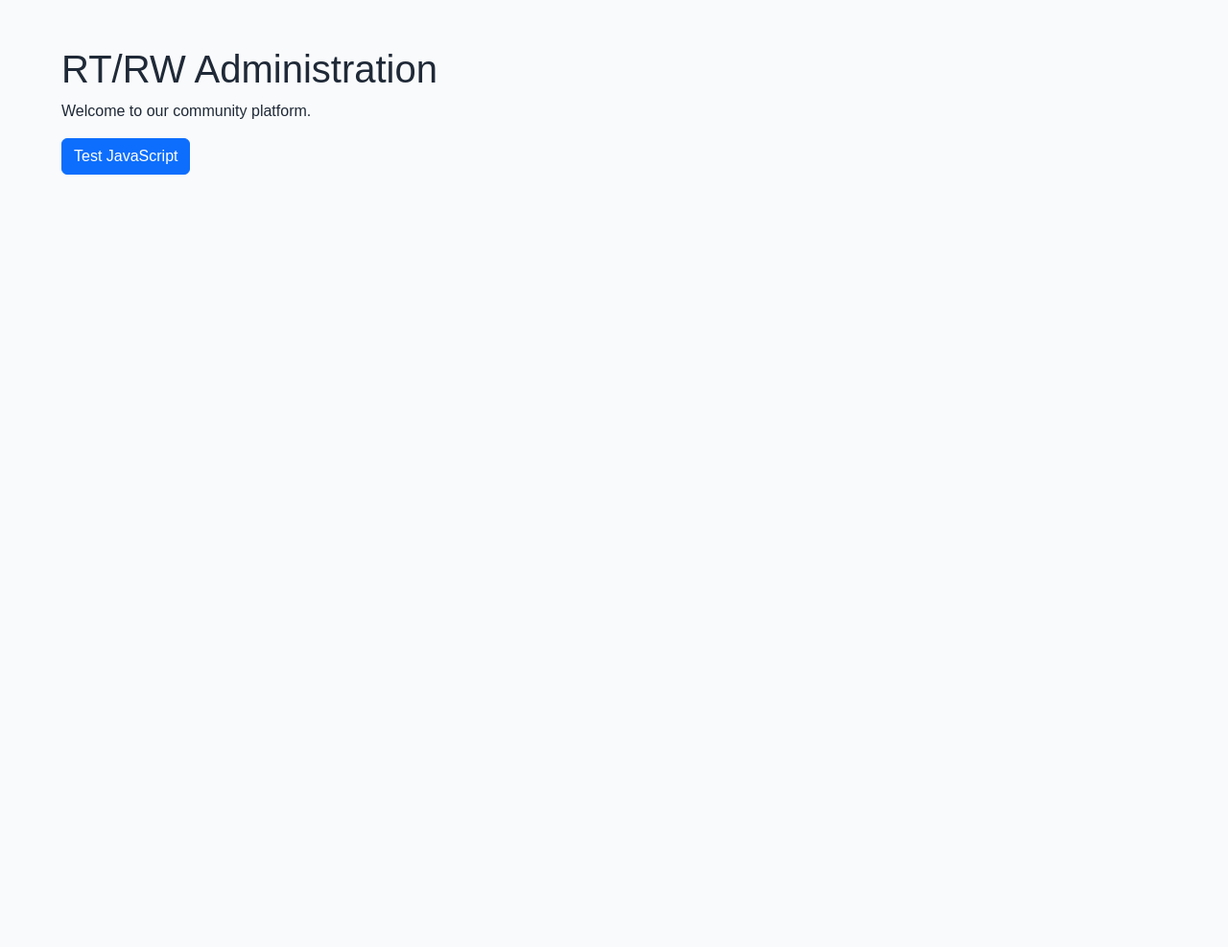
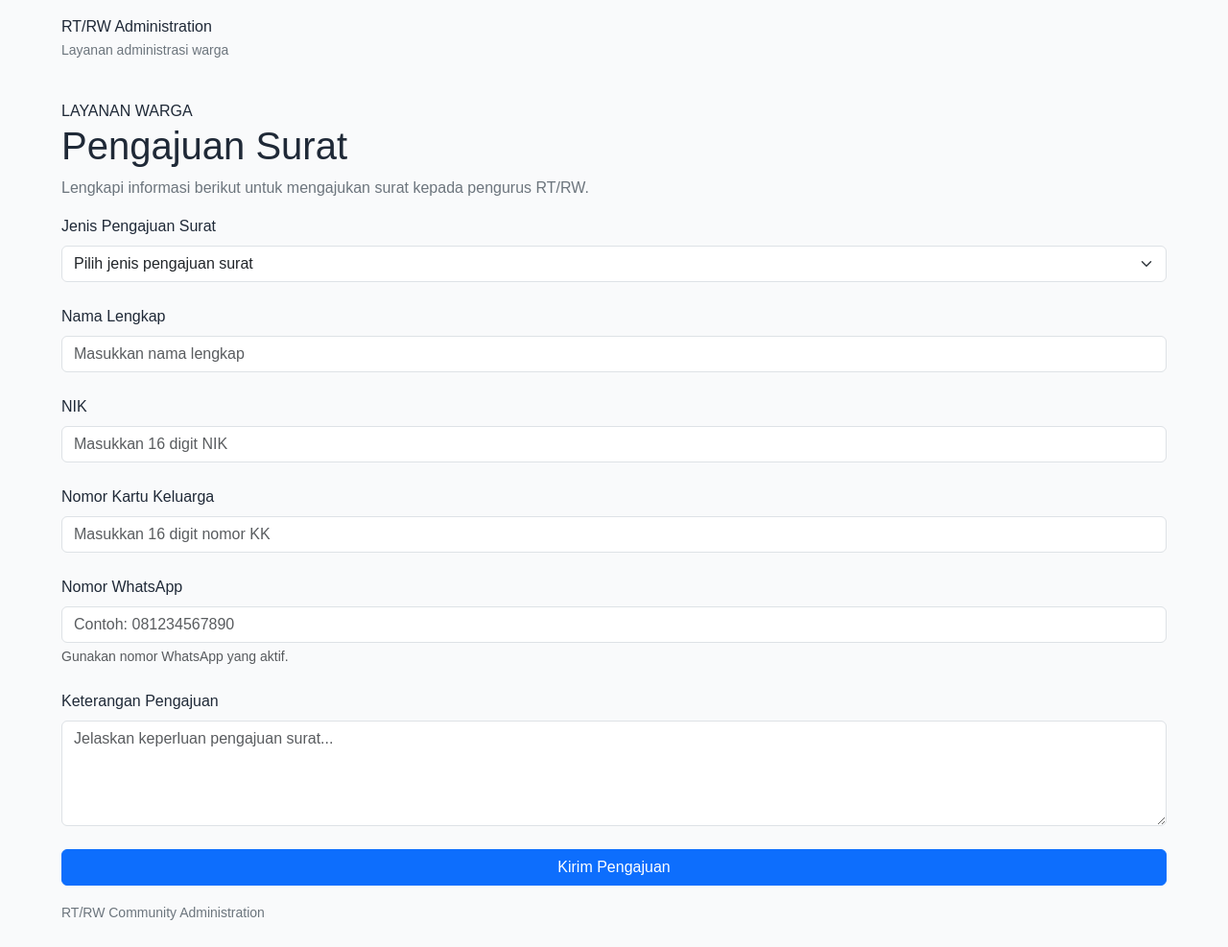
Before and after one commit to iqiastudioid-pixel/rt-rw-app, a plain HTML site: page index.html in a window 1280 px wide. Shown: the whole page at 96% size. Before the commit the page ends 800 px from the top, so only its background shows below. Drawn offline with nearby package versions, Linux system fonts and the light colour scheme.

Commit message:
add field pengajuan index.html

```diff
--- a/index.html
+++ b/index.html
@@ -5,9 +5,9 @@
   <meta charset="UTF-8">
   <meta name="viewport" content="width=device-width, initial-scale=1.0">
 
-  <title>RT/RW Administration</title>
+  <title>Pengajuan Surat | RT/RW</title>
 
-  <!-- Bootstrap 5.3.9 CSS -->
+  <!-- Bootstrap -->
   <link
     href="https://cdn.jsdelivr.net/npm/bootstrap@5.3.9/dist/css/bootstrap.min.css"
     rel="stylesheet"
@@ -19,21 +19,132 @@
 
 <body>
 
-  <main class="container py-5">
-    <h1>RT/RW Administration</h1>
-    <p>Welcome to our community platform.</p>
+  <header class="app-header">
+    <div class="container py-3">
+      <div class="brand-mark">RT/RW Administration</div>
+      <small class="text-secondary">Layanan administrasi warga</small>
+    </div>
+  </header>
 
-    <button class="btn btn-primary" id="testButton">
-      Test JavaScript
-    </button>
+  <main class="container form-page">
 
-    <p id="testResult" class="mt-3"></p>
+    <section class="form-heading">
+      <span class="form-eyebrow">LAYANAN WARGA</span>
+      <h1>Pengajuan Surat</h1>
+      <p class="text-secondary">
+        Lengkapi informasi berikut untuk mengajukan surat
+        kepada pengurus RT/RW.
+      </p>
+    </section>
+
+    <section class="form-card">
+
+      <form id="applicationForm">
+
+        <div class="mb-4">
+          <label for="letterType" class="form-label">
+            Jenis Pengajuan Surat
+          </label>
+          <select class="form-select" id="letterType" required>
+            <option value="" selected disabled>
+              Pilih jenis pengajuan surat
+            </option>
+          </select>
+        </div>
+
+        <div class="mb-4">
+          <label for="fullName" class="form-label">
+            Nama Lengkap
+          </label>
+          <input
+            type="text"
+            class="form-control"
+            id="fullName"
+            placeholder="Masukkan nama lengkap"
+            autocomplete="name"
+            required
+          >
+        </div>
+
+        <div class="mb-4">
+          <label for="nik" class="form-label">NIK</label>
+          <input
+            type="text"
+            class="form-control"
+            id="nik"
+            placeholder="Masukkan 16 digit NIK"
+            inputmode="numeric"
+            maxlength="16"
+            required
+          >
+        </div>
+
+        <div class="mb-4">
+          <label for="familyCard" class="form-label">
+            Nomor Kartu Keluarga
+          </label>
+          <input
+            type="text"
+            class="form-control"
+            id="familyCard"
+            placeholder="Masukkan 16 digit nomor KK"
+            inputmode="numeric"
+            maxlength="16"
+            required
+          >
+        </div>
+
+        <div class="mb-4">
+          <label for="whatsapp" class="form-label">
+            Nomor WhatsApp
+          </label>
+          <input
+            type="tel"
+            class="form-control"
+            id="whatsapp"
+            placeholder="Contoh: 081234567890"
+            inputmode="tel"
+            autocomplete="tel"
+            required
+          >
+          <div class="form-text">
+            Gunakan nomor WhatsApp yang aktif.
+          </div>
+        </div>
+
+        <div class="mb-4">
+          <label for="description" class="form-label">
+            Keterangan Pengajuan
+          </label>
+          <textarea
+            class="form-control"
+            id="description"
+            rows="4"
+            placeholder="Jelaskan keperluan pengajuan surat..."
+            required
+          ></textarea>
+        </div>
+
+        <button type="submit" class="btn btn-primary w-100 submit-btn">
+          Kirim Pengajuan
+        </button>
+
+        <p id="formMessage" class="small text-center mt-3 mb-0"
+           aria-live="polite"></p>
+
+      </form>
+
+    </section>
+
+    <footer class="form-footer">
+      <small class="text-secondary">
+        RT/RW Community Administration
+      </small>
+    </footer>
+
   </main>
 
-  <!-- Bootstrap JS -->
   <script src="https://cdn.jsdelivr.net/npm/bootstrap@5.3.9/dist/js/bootstrap.bundle.min.js"></script>
-
-  <!-- Application JS -->
   <script src="./assets/js/app.js"></script>
 
 </body>
```
